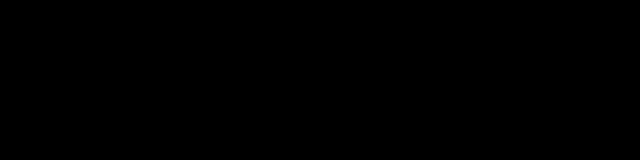
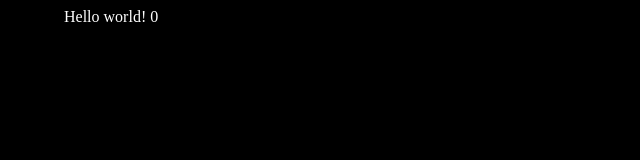
Before and after one commit to skankydev/beerover-quizz, a Vue app: page public/index.html in a window 1280 px wide. Shown: the whole page, without its empty margins (0-640 px from the left). Built offline with nearby package versions, Linux system fonts and the light colour scheme.

Commit message:
electron

```diff
--- a/package.json
+++ b/package.json
@@ -18,6 +18,7 @@
 	"devDependencies": {
 		"cross-env": "^7.0.0",
 		"css-loader": "^3.4.2",
+		"electron": "^15.1.0",
 		"mini-css-extract-plugin": "^0.9.0",
 		"node-sass": "^4.13.1",
 		"sass": "^1.25.0",
--- a/public/index.html
+++ b/public/index.html
@@ -8,7 +8,7 @@
 </head>
 <body>
 <section id=BeerOver>
-
+	<beerover-app></beerover-app>
 </section>
 <script type="text/javascript" src="/assets/quizz.js"></script>
 <script type="text/javascript">
```
Also changed, not shown: 2 other files. Lines whose indentation alone changed are shown as unchanged.
